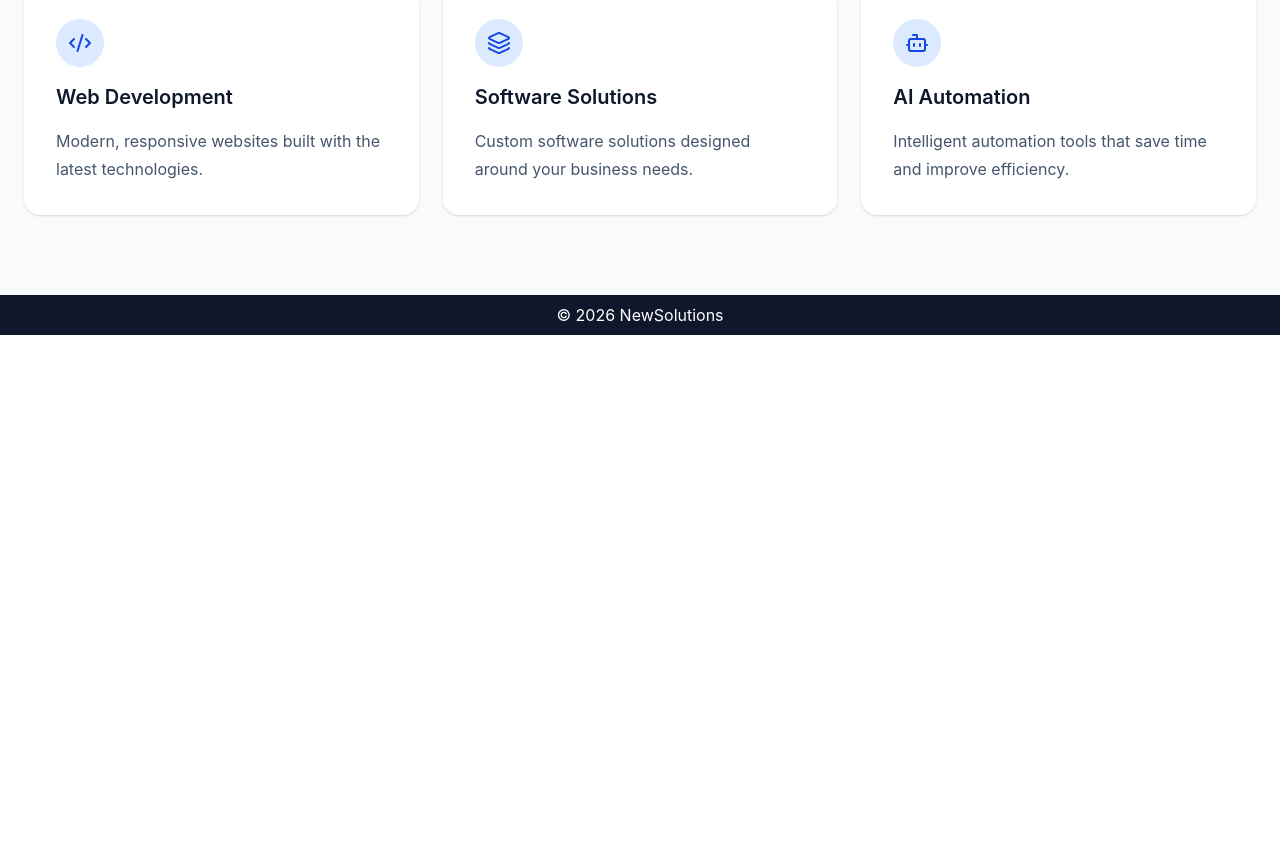
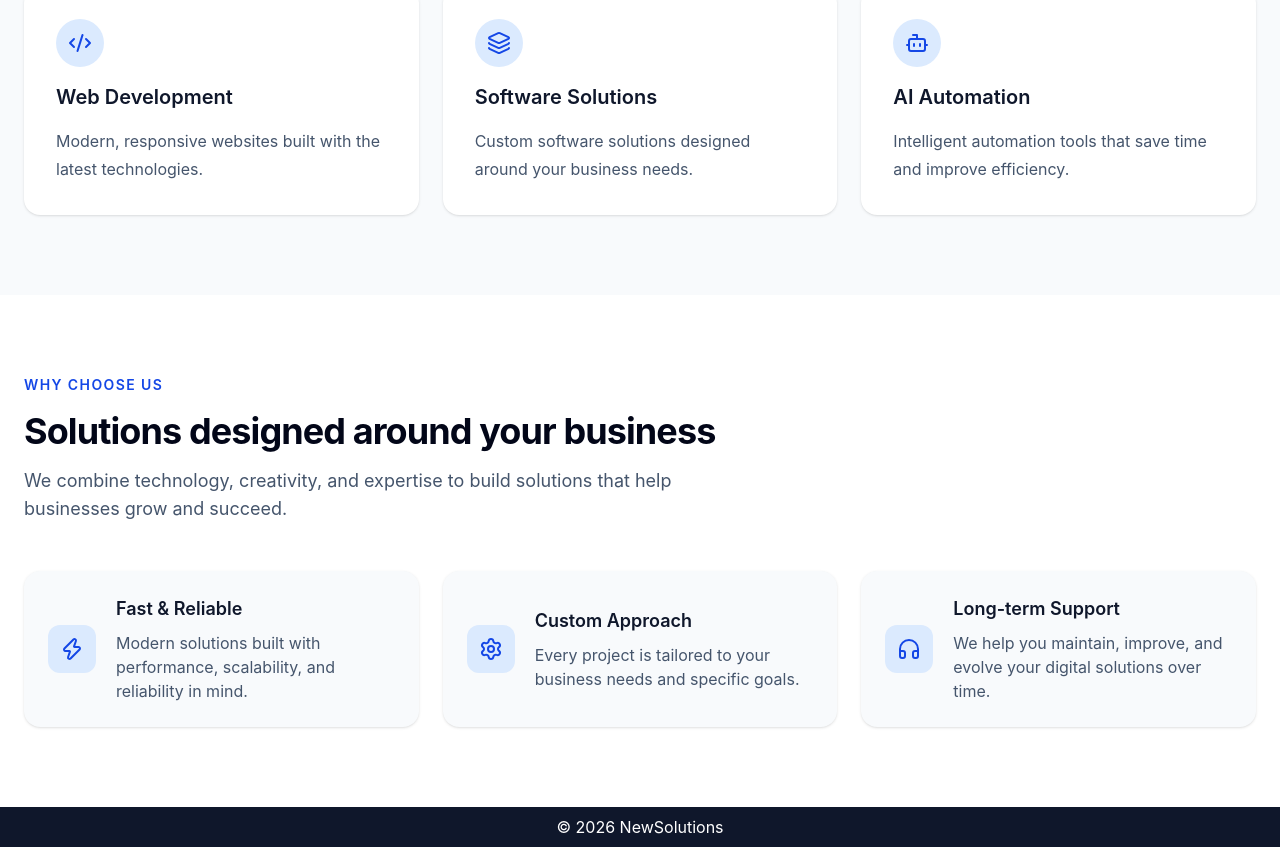
Before and after one commit to duartesimo/NewSolutions, a React (Vite) app in the folder frontend/: page / in a window 1280 px wide. Shown: the part 1021-1868 px from the top of the page. Before the commit the page ends 1356 px from the top, so only its background shows below. Built offline with nearby package versions, Linux system fonts and the light colour scheme.

Commit message:
Added home benefits section

```diff
--- /dev/null
+++ b/frontend/src/components/sections/Benefits.tsx
@@ -0,0 +1,76 @@
+import { Zap, Settings, Headphones } from "lucide-react";
+
+const benefits = [
+  {
+    title: "Fast & Reliable",
+    description:
+      "Modern solutions built with performance, scalability, and reliability in mind.",
+    icon: Zap,
+  },
+  {
+    title: "Custom Approach",
+    description:
+      "Every project is tailored to your business needs and specific goals.",
+    icon: Settings,
+  },
+  {
+    title: "Long-term Support",
+    description:
+      "We help you maintain, improve, and evolve your digital solutions over time.",
+    icon: Headphones,
+  },
+];
+
+function Benefits() {
+  return (
+    <section className="bg-white py-20">
+      <div className="mx-auto max-w-7xl px-6">
+        {/* Header */}
+        <div>
+          <p className="text-center text-sm font-semibold tracking-widest text-blue-700 uppercase md:text-left">
+            Why choose us
+          </p>
+
+          <h2 className="mt-4 text-center text-3xl font-bold tracking-tight text-slate-950 sm:text-4xl md:text-left">
+            Solutions designed around your business
+          </h2>
+
+          <p className="mt-4 max-w-2xl text-center text-base leading-7 text-slate-600 sm:text-lg md:text-left">
+            We combine technology, creativity, and expertise to build solutions
+            that help businesses grow and succeed.
+          </p>
+        </div>
+
+        {/* Benefits */}
+        <div className="mt-12 grid grid-cols-1 gap-6 md:grid-cols-3">
+          {benefits.map((benefit) => {
+            const Icon = benefit.icon;
+
+            return (
+              <div
+                key={benefit.title}
+                className="flex items-center gap-5 rounded-2xl bg-slate-50 p-6 shadow-sm transition hover:-translate-y-1 hover:shadow-lg"
+              >
+                <div className="flex h-12 w-12 shrink-0 items-center justify-center rounded-xl bg-blue-100">
+                  <Icon size={24} className="text-blue-700" />
+                </div>
+
+                <div>
+                  <h3 className="text-lg font-semibold text-slate-900">
+                    {benefit.title}
+                  </h3>
+
+                  <p className="mt-2 leading-6 text-slate-600">
+                    {benefit.description}
+                  </p>
+                </div>
+              </div>
+            );
+          })}
+        </div>
+      </div>
+    </section>
+  );
+}
+
+export default Benefits;
--- a/frontend/src/pages/Home.tsx
+++ b/frontend/src/pages/Home.tsx
@@ -1,11 +1,13 @@
 import Hero from "../components/sections/Hero";
 import ServicesPreview from "../components/sections/ServicesPreview";
+import Benefits from "../components/sections/Benefits";
 
 function Home() {
   return (
     <>
       <Hero />
       <ServicesPreview />
+      <Benefits />
     </>
   );
 }
```
